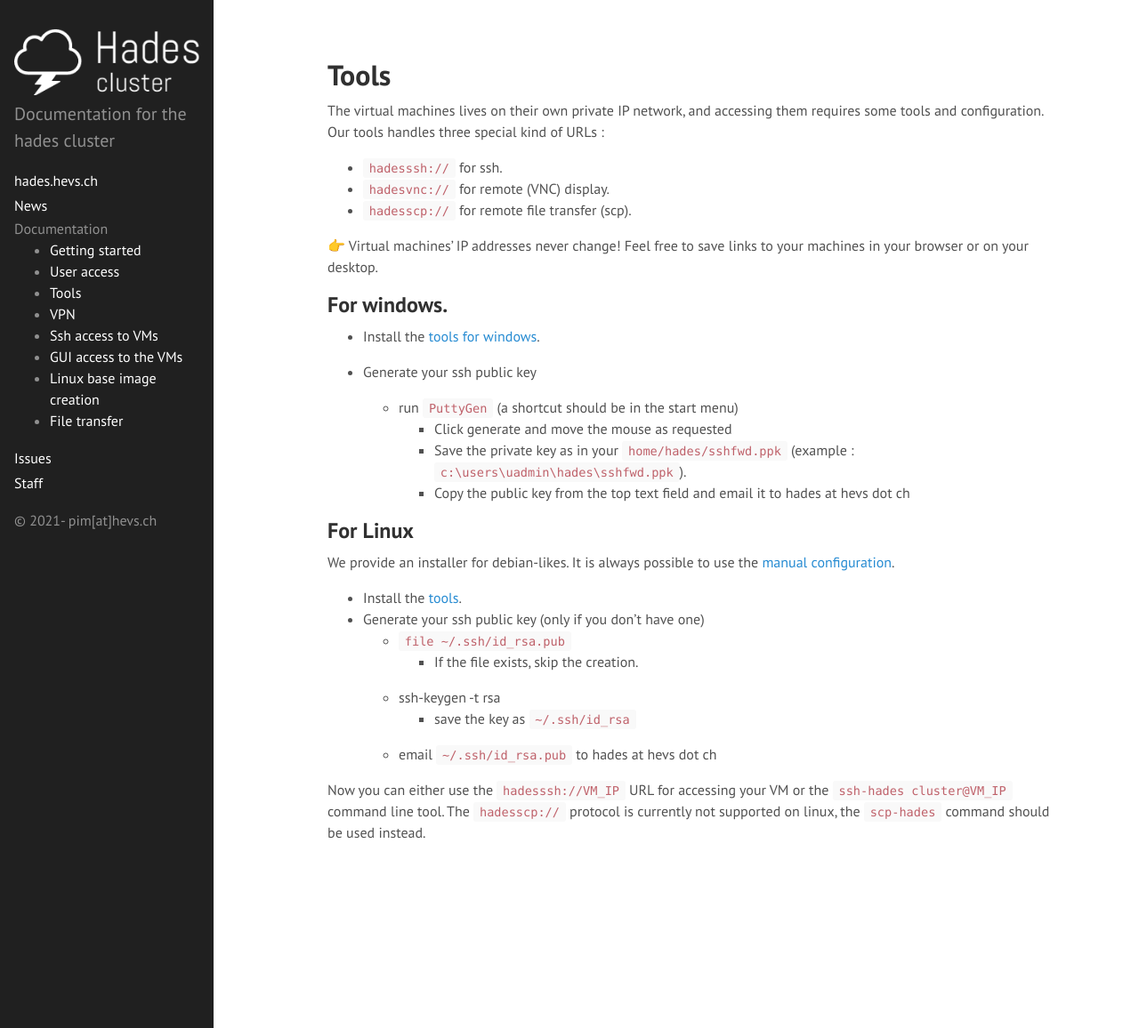
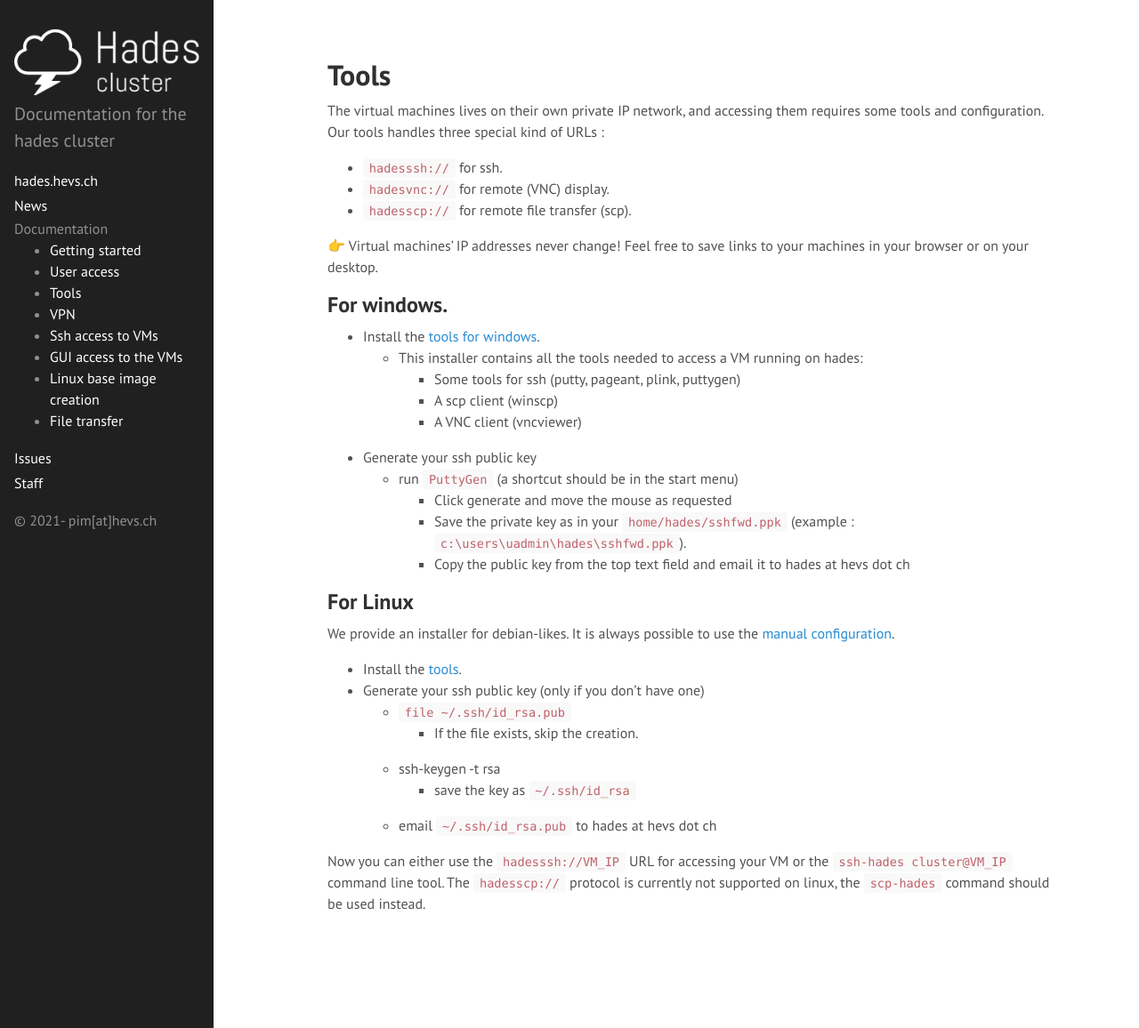
Before and after one commit to hevs-isi/hades, a Jekyll site: the page built from _doc/tools.md, in a window 1280 px wide and 1156 px high. Shown: the whole window at 89% size. Built offline with Jekyll 4.4.1, drawn with Linux system fonts in a browser that asks for light colours; emoji names are drawn with the system emoji font.

Commit message:
windows tools description

```diff
--- a/_doc/tools.md
+++ b/_doc/tools.md
@@ -18,6 +18,10 @@ requires some tools and configuration. Our tools handles three special kind of U
 
 ## For windows.
 * Install the [tools for windows](http://hades.hevs.ch/hades-tools-windows-2020-06-23.exe).
+  * This installer contains all the tools needed to access a VM running on hades:
+    * Some tools for ssh (putty, pageant, plink, puttygen)
+    * A scp client (winscp)
+    * A VNC client (vncviewer)
 
 * Generate your ssh public key
 	* run `PuttyGen` (a shortcut should be in the start menu)
```
